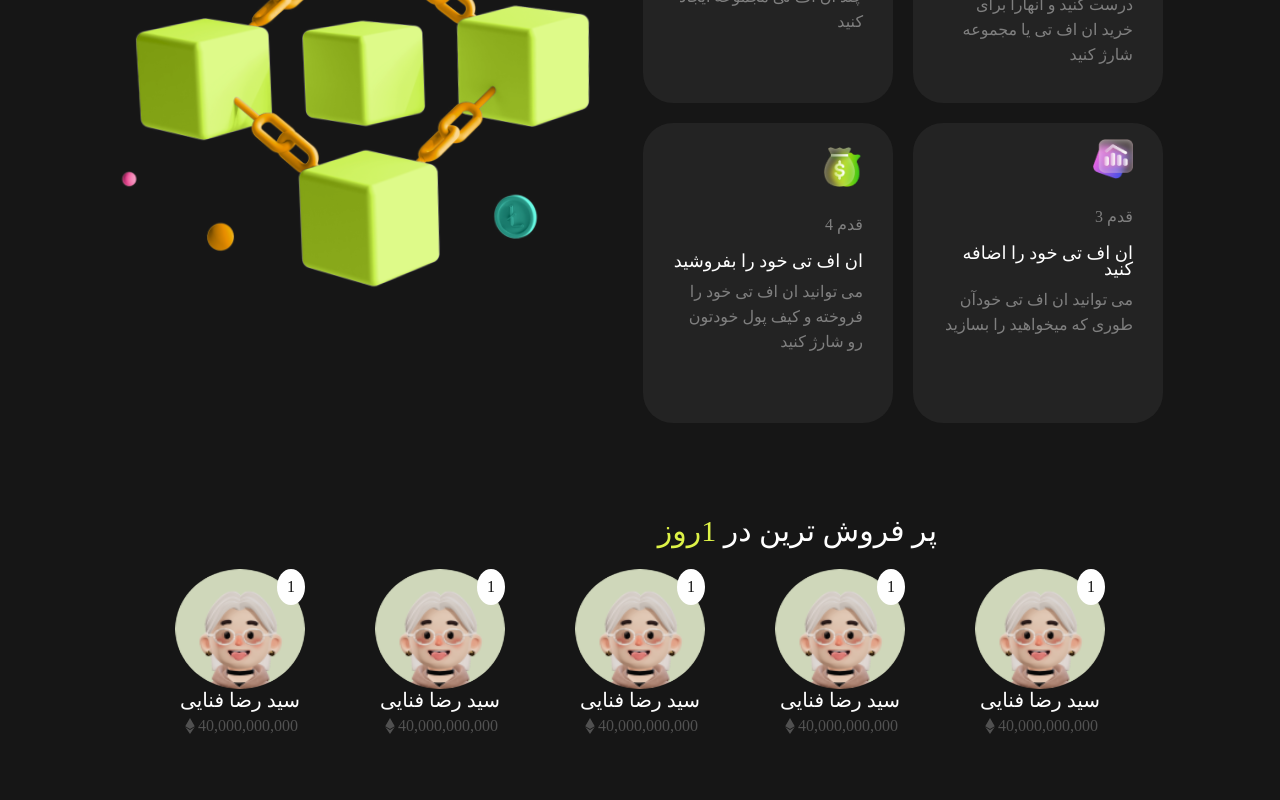
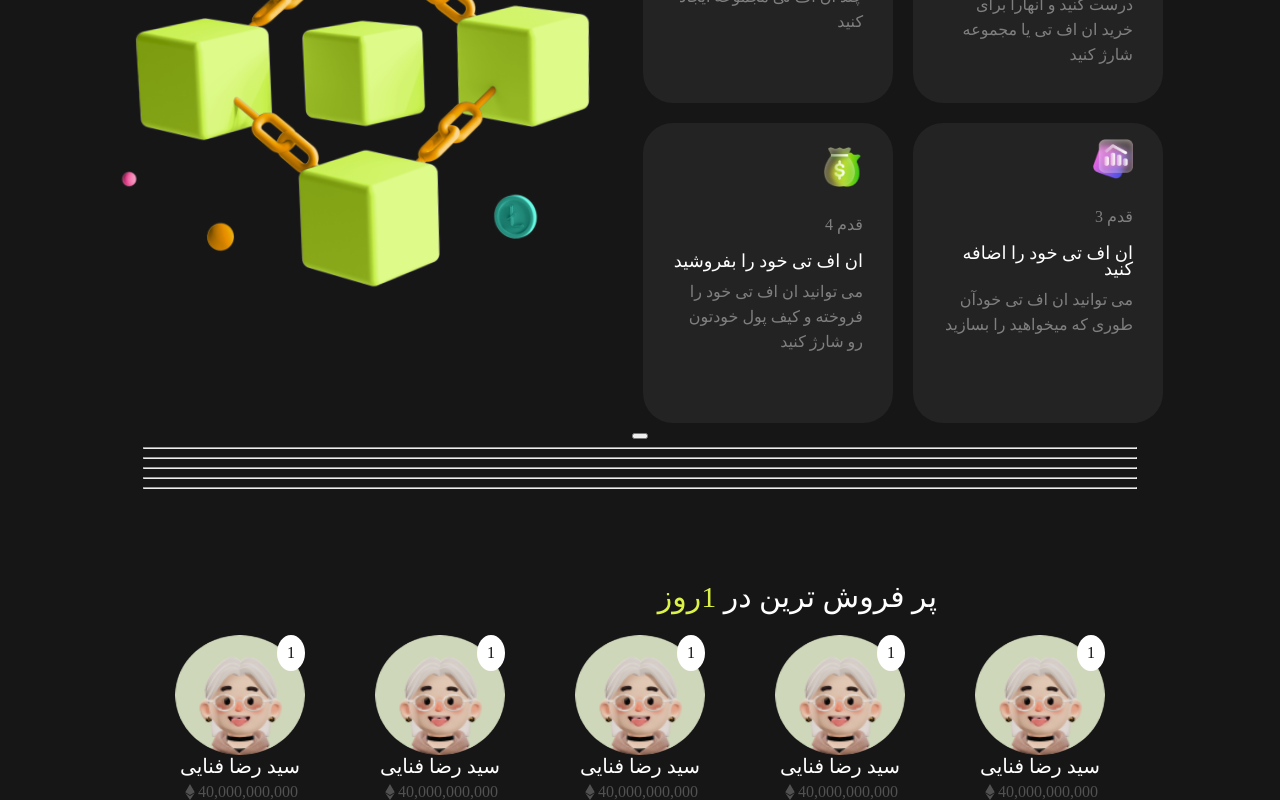
Before and after one commit to ManiPr/demonnft, a React (Create React App) app: page / in a window 1280 px wide. Shown: the part 1818-2618 px from the top of the page. Before the commit the page ends 2552 px from the top, so only its background shows below. Built offline with nearby package versions, Linux system fonts and the light colour scheme.

Commit message:
ref:featreditem

```diff
--- a/src/components/featured-item/FeaturedItem.js
+++ b/src/components/featured-item/FeaturedItem.js
@@ -12,6 +12,11 @@ export default function FeaturedItem() {
                         <Button></Button>
                     </div>
                     <div className='featured-item__main'>
+                        <hr></hr>
+                                                <hr></hr>
+                        <hr></hr>
+                        <hr></hr>
+                        <hr></hr>
 
                     </div>
                 </div>
--- a/src/pages/index/Index.js
+++ b/src/pages/index/Index.js
@@ -3,12 +3,14 @@ import "./Index.css";
 import Header from '../../components/header/Header'
 import StepSec from '../../components/step-sec/StepSec'
 import TopSeller from '../../components/top-seller/TopSeller'
+import FeaturedItem from '../../components/featured-item/FeaturedItem'
 export default function Index() {
 
   return (
     <>
     <Header></Header>
     <StepSec></StepSec>
+    <FeaturedItem></FeaturedItem>
     <TopSeller></TopSeller>
     </>
   );
```
